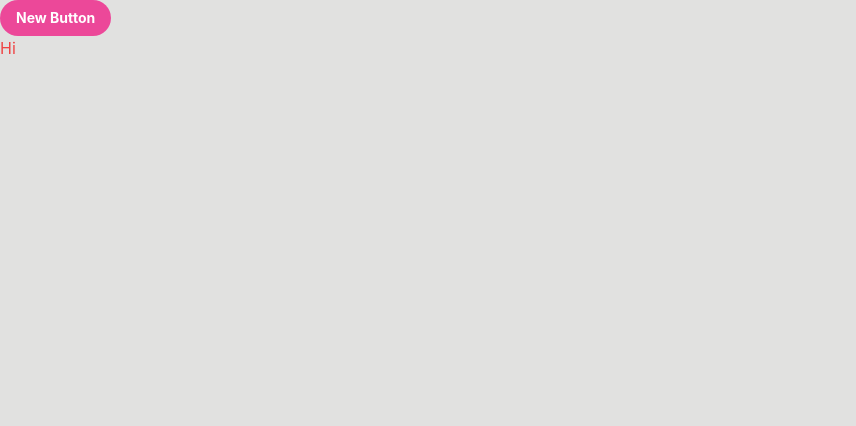
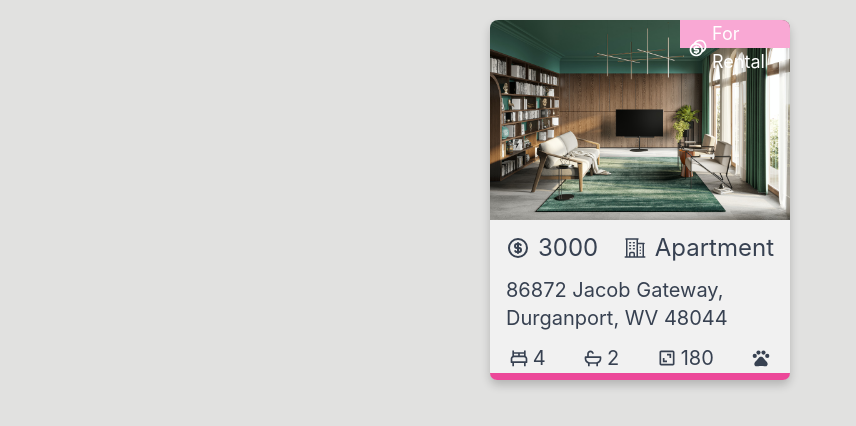
Before and after one commit to AlexMendozaEt/Vite-React-GetThatHome, a React (Vite) app: page / in a window 1280 px wide. Shown: the top 426 px of the page, without its empty margins (0-856 px from the left). Built offline with nearby package versions, Linux system fonts and the light colour scheme.

Commit message:
chore: added card component

```diff
--- a/src/App.jsx
+++ b/src/App.jsx
@@ -1,5 +1,6 @@
 import { Global, ThemeProvider, css } from "@emotion/react";
 import { useState } from "react";
+import Card from "./components/Cards";
 
 import {
   GlobalThemeStyle,
@@ -7,8 +8,20 @@ import {
   isDarkModeActive,
   lightTheme,
 } from "./styles/themes";
-import Button from "./components/Button";
-import Test from "./components/test";
+
+const house = {
+  operationType: 0,
+  adress: "86872 Jacob Gateway, Durganport, WV 48044",
+  price: 3000,
+  propertyType: 0,
+  bgUrl: "src/assets/images/background-example.jpg",
+  beds: 4,
+  bath: 2,
+  area: 180,
+  pets: true,
+  fav: false,
+  userRol: 1,
+};
 
 function App() {
   const [darkMode, SetDarkMode] = useState(isDarkModeActive());
@@ -20,8 +33,19 @@ function App() {
           ${GlobalThemeStyle(darkMode ? darkTheme : lightTheme)}
         `}
       />
-      <Button type="primary">New Button</Button>
-      <Test />
+      <Card
+        bgUrl={house.bgUrl}
+        price={house.price}
+        propertyType={house.propertyType}
+        operationType={house.operationType}
+        adress={house.adress}
+        beds={house.beds}
+        bath={house.bath}
+        area={house.area}
+        pets={house.pets}
+        fav={house.fav}
+        userRol={house.userRol}
+      ></Card>
     </ThemeProvider>
   );
 }
--- /dev/null
+++ b/src/components/Cards/cards.jsx
@@ -0,0 +1,125 @@
+import PropTypes from "prop-types";
+import { TbCoin } from "react-icons/tb";
+import { HiOutlineBuildingOffice2 } from "react-icons/hi2";
+import { BsHouseDoor } from "react-icons/bs";
+import { BiBed, BiBath, BiArea, BiEdit } from "react-icons/bi";
+import { MdOutlinePets, MdFavorite } from "react-icons/md";
+import { RiCloseCircleLine, RiCoinsLine } from "react-icons/ri";
+
+import { StyledButton } from "./styles";
+
+function Card({
+  operationType,
+  adress,
+  price,
+  propertyType,
+  beds,
+  bath,
+  area,
+  pets,
+  fav,
+  ...props
+}) {
+  const typeProperty = {
+    0: (
+      <div className="property-data">
+        <HiOutlineBuildingOffice2 />
+        <div>Apartment</div>
+      </div>
+    ),
+    1: (
+      <div className="property-data">
+        <BsHouseDoor />
+        <div>House</div>
+      </div>
+    ),
+  };
+
+  const typeOperation = {
+    0: (
+      <div className="operation-data">
+        <RiCoinsLine className="icon-header"></RiCoinsLine>
+        <div>For Rental</div>
+      </div>
+    ),
+    1: (
+      <div className="operation-data">
+        <TbCoin className="icon-header" fill="white" color="#f9a8d4"></TbCoin>
+        <div>For Sale</div>
+      </div>
+    ),
+  };
+
+  const typeRole = {
+    0: (
+      <div className="fotter-main-box">
+        <div className="fotter-icons">
+          <BiEdit />
+          <a>EDIT</a>
+        </div>
+        <div className="fotter-icons">
+          <RiCloseCircleLine />
+          <button>CLOSE</button>
+        </div>
+      </div>
+    ),
+    1: null,
+  };
+
+  return (
+    <StyledButton {...props}>
+      <div className="card-header">{typeOperation[operationType]}</div>
+      <div className="data-box">
+        <div className="img"></div>
+        <div className="values">
+          <div className="price-data">
+            <TbCoin></TbCoin>
+            <div>{price}</div>
+          </div>
+          {typeProperty[propertyType]}
+        </div>
+        <div className="adress">{adress}</div>
+        <div className="icons">
+          <div>
+            <BiBed></BiBed>
+            <div>{beds}</div>
+          </div>
+          <div>
+            <BiBath></BiBath>
+            <div>{bath}</div>
+          </div>
+          <div>
+            <BiArea></BiArea>
+            <div>{area}</div>
+          </div>
+          {pets ? (
+            <div>
+              <MdOutlinePets></MdOutlinePets>
+            </div>
+          ) : null}
+          {fav ? (
+            <div>
+              <MdFavorite></MdFavorite>
+            </div>
+          ) : null}
+        </div>
+      </div>
+      <div className="card-fotter">{typeRole[props.userRol]}</div>
+    </StyledButton>
+  );
+}
+
+Card.propTypes = {
+  bgUrl: PropTypes.string,
+  propertyType: PropTypes.number,
+  operationType: PropTypes.number,
+  price: PropTypes.number,
+  adress: PropTypes.string,
+  beds: PropTypes.number,
+  bath: PropTypes.number,
+  area: PropTypes.number,
+  pets: PropTypes.bool,
+  fav: PropTypes.bool,
+  userRol: PropTypes.number,
+};
+export default Card;
--- /dev/null
+++ b/src/components/Cards/index.js
@@ -0,0 +1,3 @@
+import Card from "./cards";
+
+export default Card;
--- /dev/null
+++ b/src/components/Cards/styles.js
@@ -0,0 +1,128 @@
+import styled from "@emotion/styled";
+import { fonts, typography } from "../../styles";
+
+export const StyledButton = styled.div`
+  margin: auto;
+  margin-top: 20px;
+
+  position: relative;
+  width: 300px;
+  height: ${(props) => (props.userRol == 1 ? "360px" : "400px")};
+  border-radius: 8px;
+  box-shadow: 0px 5px 10px 0px rgba(0, 0, 0, 0.2);
+  background-color: ${(props) => props.theme.colors.white.standard};
+  font-weight: 400px;
+
+  .data-box {
+    cursor: pointer;
+    padding-bottom: 16px;
+  }
+
+  .img {
+    background-image: url(${(props) => props.bgUrl});
+    width: 300px;
+    height: 200px;
+    border-radius: 8px 8px 0 0;
+    background-size: cover;
+    background-position: center;
+    background-repeat: no-repeat;
+  }
+
+  .values {
+    display: flex;
+    justify-content: space-between;
+    padding: 12px;
+    padding-inline: 16px;
+  }
+
+  .price-data {
+    display: flex;
+    align-items: center;
+    gap: 8px;
+    font-family: ${fonts.primary};
+    ${typography.head.sm}
+  }
+
+  .property-data {
+    display: flex;
+    align-items: center;
+    gap: 8px;
+    font-family: ${fonts.primary};
+    ${typography.head.sm}
+  }
+
+  .adress {
+    padding-inline: 16px;
+    padding-bottom: 12px;
+    font-family: ${fonts.primary};
+    ${typography.text.xl}
+  }
+  .icons {
+    display: flex;
+    justify-content: space-around;
+    font-family: ${fonts.primary};
+    ${typography.text.xl}
+  }
+
+  .icons div {
+    display: flex;
+    align-items: center;
+    gap: 4px;
+  }
+
+  .card-header {
+    position: absolute;
+    display: grid;
+    top: 0;
+    right: 0;
+    align-items: center;
+    justify-content: center;
+    width: 110px;
+    height: 28px;
+    border-radius: 0 8px 0 0;
+    background-color: ${(props) => props.theme.colors.primary.light};
+  }
+
+  .icon-header {
+    width: 20px;
+    height: auto;
+    margin-left: 8px;
+  }
+
+  .operation-data {
+    display: grid;
+    grid-template-columns: 2fr 8fr;
+    align-items: center;
+    gap: 4px;
+    width: auto;
+    font-family: ${fonts.primary};
+    ${typography.text.lg}
+    color: ${(props) => props.theme.colors.white.saturated};
+  }
+
+  .card-fotter {
+    position: absolute;
+    width: 300px;
+    height: ${(props) => (props.userRol === 1 ? "7px" : "47px")};
+    border-radius: 0 0 8px 8px;
+    bottom: 0px;
+    background-color: ${(props) => props.theme.colors.primary.standard};
+    color: ${(props) => props.theme.colors.white.saturated};
+    display: grid;
+    align-items: center;
+  }
+
+  .fotter-main-box {
+    display: flex;
+    justify-content: space-evenly;
+  }
+  .fotter-icons {
+    cursor: pointer;
+    display: flex;
+    align-items: center;
+    gap: 4px;
+    font-family: ${fonts.primary};
+    ${typography.head.xs}
+    font-weight: 500px;
+  }
+`;
--- a/src/styles/global.js
+++ b/src/styles/global.js
@@ -107,7 +107,7 @@ export const reset = css`
     width: 100%;
     max-height: 100%;
     display: block;
-    fill: currentColor;
+    // fill: currentColor;
   }
 `;
 
```
Also changed, not shown: src/assets/images/background-example.jpg (added).
